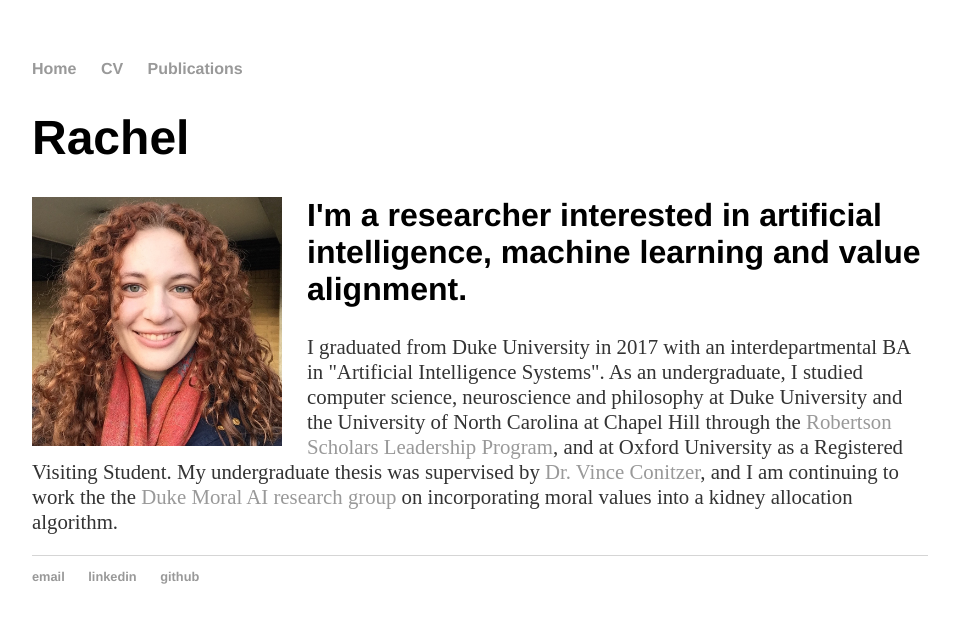
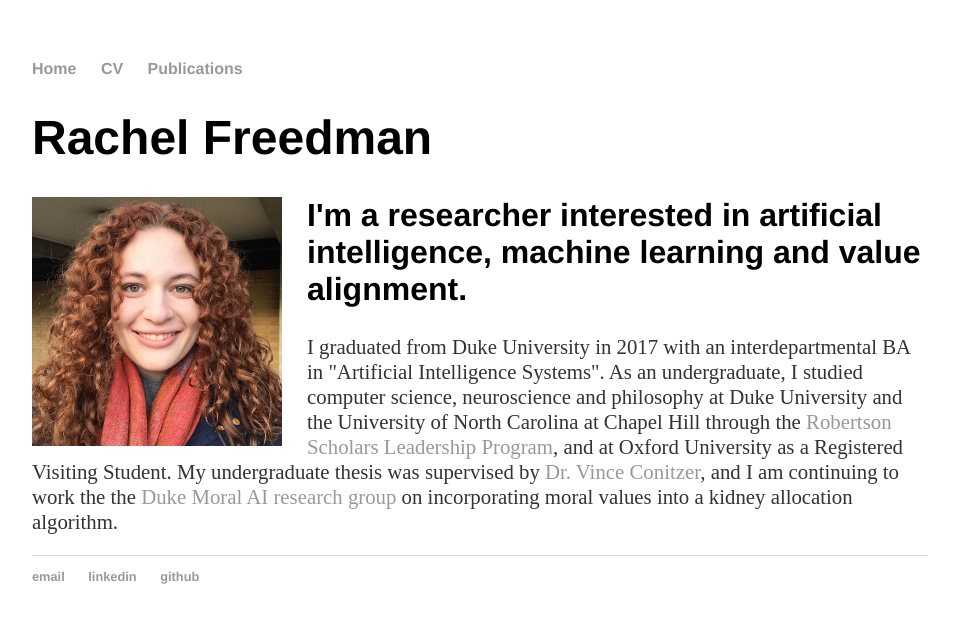
Before and after one commit to RachelFreedman/rachelfreedman.github.io, a Jekyll site: the page built from index.html, in a window 1280 px wide. Shown: the top 623 px of the page, without its empty margins (160-1119 px from the left). Built offline with Jekyll 4.4.1, drawn with Linux system fonts in a browser that asks for light colours.

Commit message:
fix text, link

```diff
--- a/index.html
+++ b/index.html
@@ -3,8 +3,8 @@ layout: default
 title: Rachel Freedman
 ---
 <div class="blurb">
-	<h1>Rachel</h1>
+	<h1>Rachel Freedman</h1>
 
 	<h2><img class="profile-pic" src="/assets/images/recent_headshot.jpg" alt="image of Rachel Freedman">I'm a researcher interested in artificial intelligence, machine learning and value alignment.</a></h2>
-	<p>I graduated from Duke University in 2017 with an interdepartmental BA in "Artificial Intelligence Systems". As an undergraduate, I studied computer science, neuroscience and philosophy at Duke University and the University of North Carolina at Chapel Hill through the <a href=“"https://robertsonscholars.org/">Robertson Scholars Leadership Program</a>, and at Oxford University as a Registered Visiting Student. My undergraduate thesis was supervised by <a href="https://users.cs.duke.edu/~conitzer/#bio">Dr. Vince Conitzer</a>, and I am continuing to work the the <a href="http://moralai.cs.duke.edu/index.html">Duke Moral AI research group</a> on incorporating moral values into a kidney allocation algorithm.</p>
+	<p>I graduated from Duke University in 2017 with an interdepartmental BA in "Artificial Intelligence Systems". As an undergraduate, I studied computer science, neuroscience and philosophy at Duke University and the University of North Carolina at Chapel Hill through the <a href="https://robertsonscholars.org/">Robertson Scholars Leadership Program</a>, and at Oxford University as a Registered Visiting Student. My undergraduate thesis was supervised by <a href="https://users.cs.duke.edu/~conitzer/#bio">Dr. Vince Conitzer</a>, and I am continuing to work the the <a href="http://moralai.cs.duke.edu/index.html">Duke Moral AI research group</a> on incorporating moral values into a kidney allocation algorithm.</p>
 </div><!-- /.blurb -->
```
